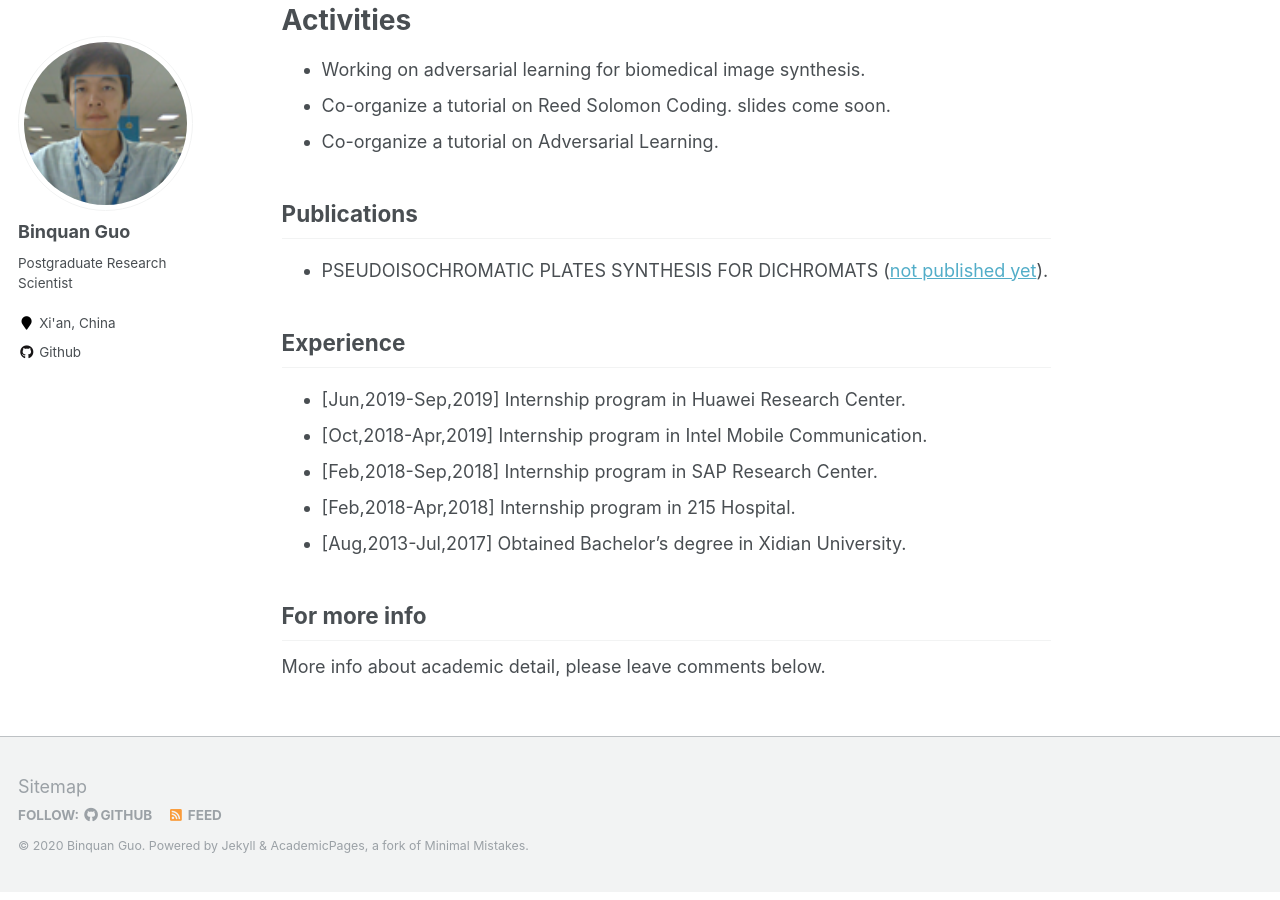
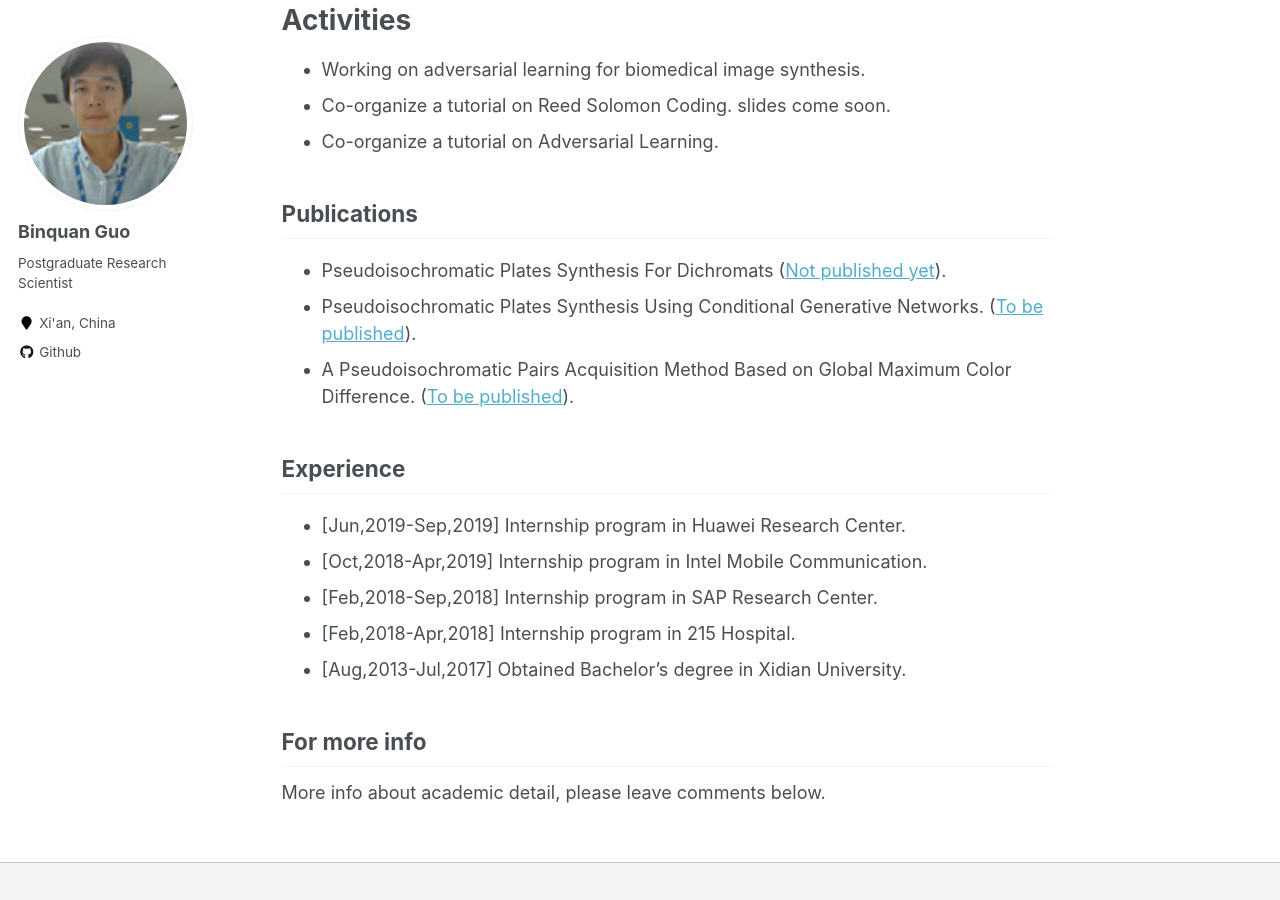
Before and after one commit to wilixx/wilixx.github.io, a Jekyll site: the page built from _pages/about.md, in a window 1280 px wide and 900 px high, scrolled down 687 px. Built offline with Jekyll 4.4.1, drawn with Linux system fonts in a browser that asks for light colours.

Commit message:
add more info

```diff
--- a/_pages/about.md
+++ b/_pages/about.md
@@ -31,7 +31,9 @@ Activities
 
 Publications
 ------
-* PSEUDOISOCHROMATIC PLATES SYNTHESIS FOR DICHROMATS ([not published yet](https://github.com/wilixx/bichromatic-plates-for-cvd/blob/master/Guo-draft-v1.pdf)).
+* Pseudoisochromatic Plates Synthesis For Dichromats ([Not published yet](https://github.com/wilixx/bichromatic-plates-for-cvd)).
+* Pseudoisochromatic Plates Synthesis Using Conditional Generative Networks. ([To be published](https://github.com/wilixx/bichromatic-plates-for-cvd)).
+* A Pseudoisochromatic Pairs Acquisition Method Based on Global Maximum Color Difference. ([To be published](https://github.com/wilixx/bichromatic-plates-for-cvd)).
 
 
 Experience
```
